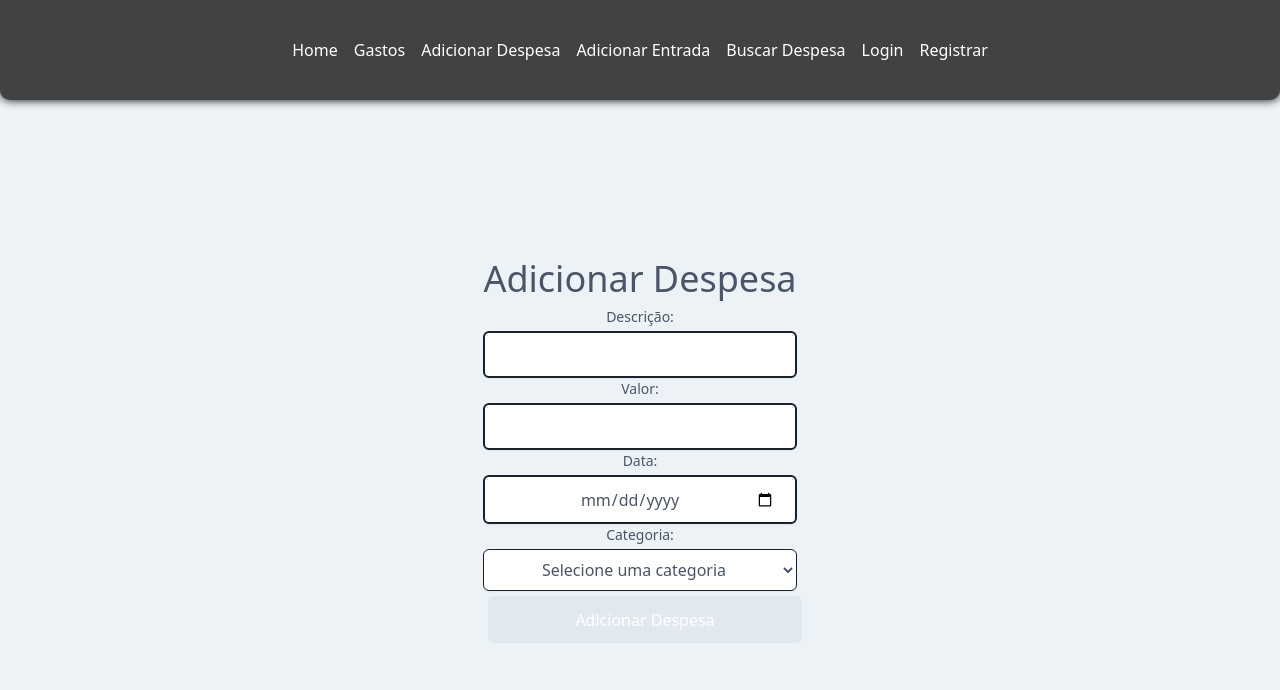
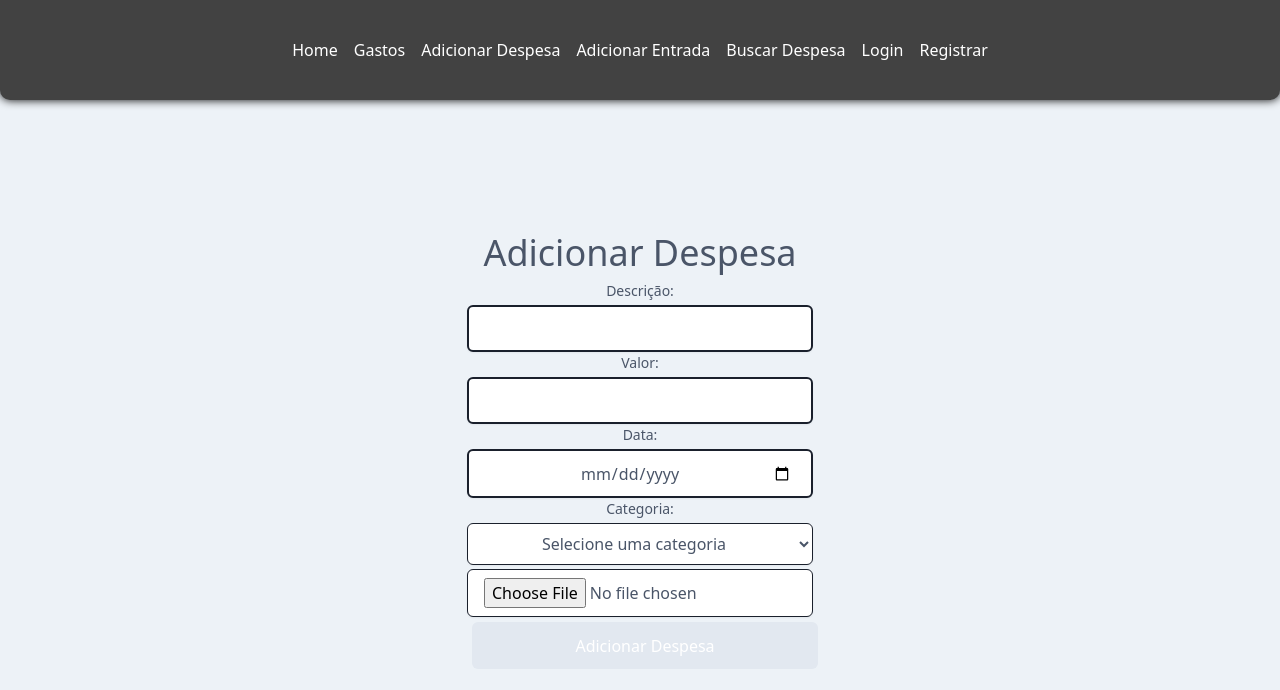
Before and after one commit to JulioRugolo/controle-de-gastos, a React (Vite) app in the folder frontend/: page /adicionar-despesa in a window 1280 px wide. Shown: the top 690 px of the page. Built offline with nearby package versions, Linux system fonts and the light colour scheme.

Commit message:
Feat: attach recieve

```diff
--- a/frontend/src/components/adicionar-despesa/addDespesa.jsx
+++ b/frontend/src/components/adicionar-despesa/addDespesa.jsx
@@ -12,6 +12,21 @@ const AdicionarDespesaForm = () => {
   const [valor, setValor] = useState('');
   const [data, setData] = useState('');
   const [categoria, setCategoria] = useState('');
+  const [comprovantePath, setComprovantePath] = useState('');
+
+  const handleFileChange = (e) => {
+    const file = e.target.files[0];
+    if (file) {
+      const randomFileName = Math.random().toString(36).substring(2, 15);
+      const filePath = `../../assets/uploads/${randomFileName}`; // Caminho fictício, ajuste conforme seu ambiente
+      // Simulação de salvamento de arquivo
+      setComprovantePath(filePath);
+
+      // Aqui você faria o upload para seu servidor ou serviço de armazenamento e salvaria `filePath` no estado
+      // Exemplo:
+      // uploadFileToServer(file, filePath);
+    }
+  };
 
   // Função para lidar com o envio do formulário
   const handleSubmit = async (event) => {
@@ -19,12 +34,14 @@ const AdicionarDespesaForm = () => {
 
     try {
       const token = localStorage.getItem('token');
-      const url = 'https://mdiniz-studio-production-3796.up.railway.app/api/despesas/adicionar'; // Use a URL correta
+      const url = 'https://controle-gastos-production-d46b.up.railway.app/api/despesas/adicionar'; // Use Banco
+      // const url = 'http://localhost:3000/api/despesas/adicionar'; // Url local
       const response = await axios.post(url, {
         descricao,
         valor,
         data,
-        categoria
+        categoria,
+        comprovantePath
       }, {
         headers: {
           Authorization: `Bearer ${token}` // Substitua `token` pelo token JWT do usuário autenticado
@@ -87,6 +104,15 @@ const AdicionarDespesaForm = () => {
             {/* Adicione outras opções de categoria conforme necessário */}
           </select>
         </div>
+        <div>
+          <input
+            type="file"
+            id="comprovante"
+            name="comprovante"
+            onChange={handleFileChange}
+            className="mt-1 block w-full py-2 px-3 border border-gray-300 bg-white rounded-md shadow-sm focus:outline-none focus:ring-indigo-500 focus:border-indigo-500 sm:text-sm"
+          />
+        </div>
         <button type="submit" className="w-full bg-indigo-600 text-white py-3 px-4 rounded-md hover:bg-indigo-700 focus:outline-none focus:ring-2 focus:ring-offset-2 focus:ring-indigo-500">Adicionar Despesa</button>
       </form>
     </div>
--- a/frontend/src/components/gastos/gastos.jsx
+++ b/frontend/src/components/gastos/gastos.jsx
@@ -99,13 +99,17 @@ const Gastos = () => {
                             </thead>
                             <tbody>
                                 {combinedData.map(item => (
-                                    <tr key={item._id} className={item.categoria !== ('Salário' || 'Aluguel') ? 'despesa-row' : ''}>
+                                    <tr key={item._id}>
                                         <td>{item.descricao}</td>
-                                        <td>{item.categoria === ('Salário' || 'Aluguel') ? `R$${item.valor.toFixed(2)}` : `-R$${item.valor.toFixed(2)}`}</td>
+                                        <td>R$ {item.valor.toFixed(2)}</td>
                                         <td>{new Date(item.data).toLocaleDateString()}</td>
                                         <td>{item.categoria}</td>
-
-                                        <td>{item.categoria === ('Salário' || 'Aluguel') ? '' : <button onClick={() => handleDelete(item._id, item.categoria !== 'Salário')} className="delete-button">❌</button>}</td>
+                                        <td>
+                                            <button onClick={() => handleDelete(item._id)} className="delete-button">❌</button>
+                                            {item.comprovantePath && (
+                                                <button onClick={() => window.open(item.comprovantePath, '_blank')} className="view-button">👁️</button>
+                                            )}
+                                        </td>
                                     </tr>
                                 ))}
                             </tbody>
--- a/frontend/src/components/gastos/styles.css
+++ b/frontend/src/components/gastos/styles.css
@@ -18,6 +18,10 @@
   .delete-button:hover {
     background-color: unset;
     font-weight: 700;
+  }
+
+  .view-button {
+    color: green;
   }
 
   .text-right{
```
Also changed, not shown: 2 other files (tests, documents, lock files or other folders).
